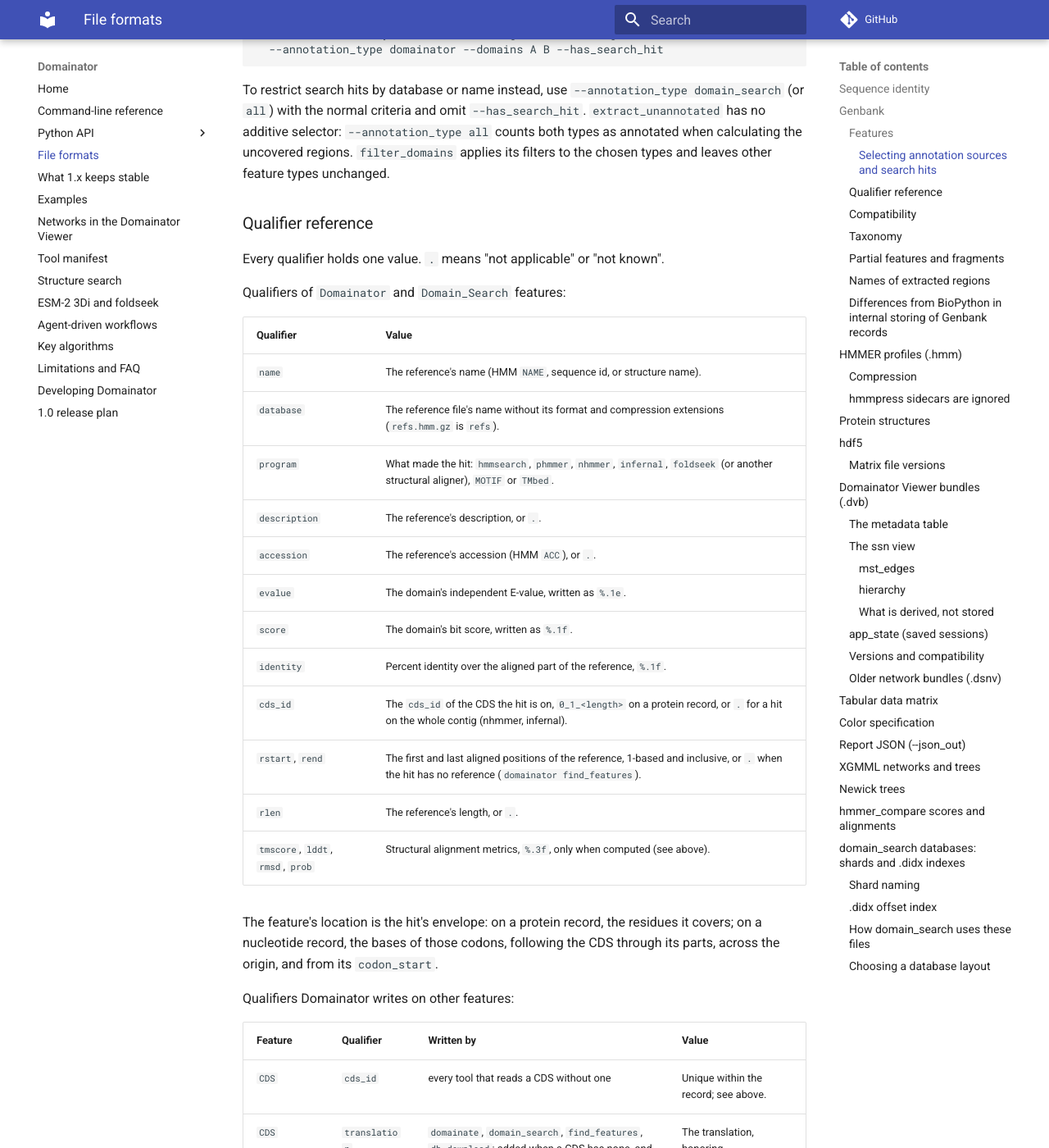
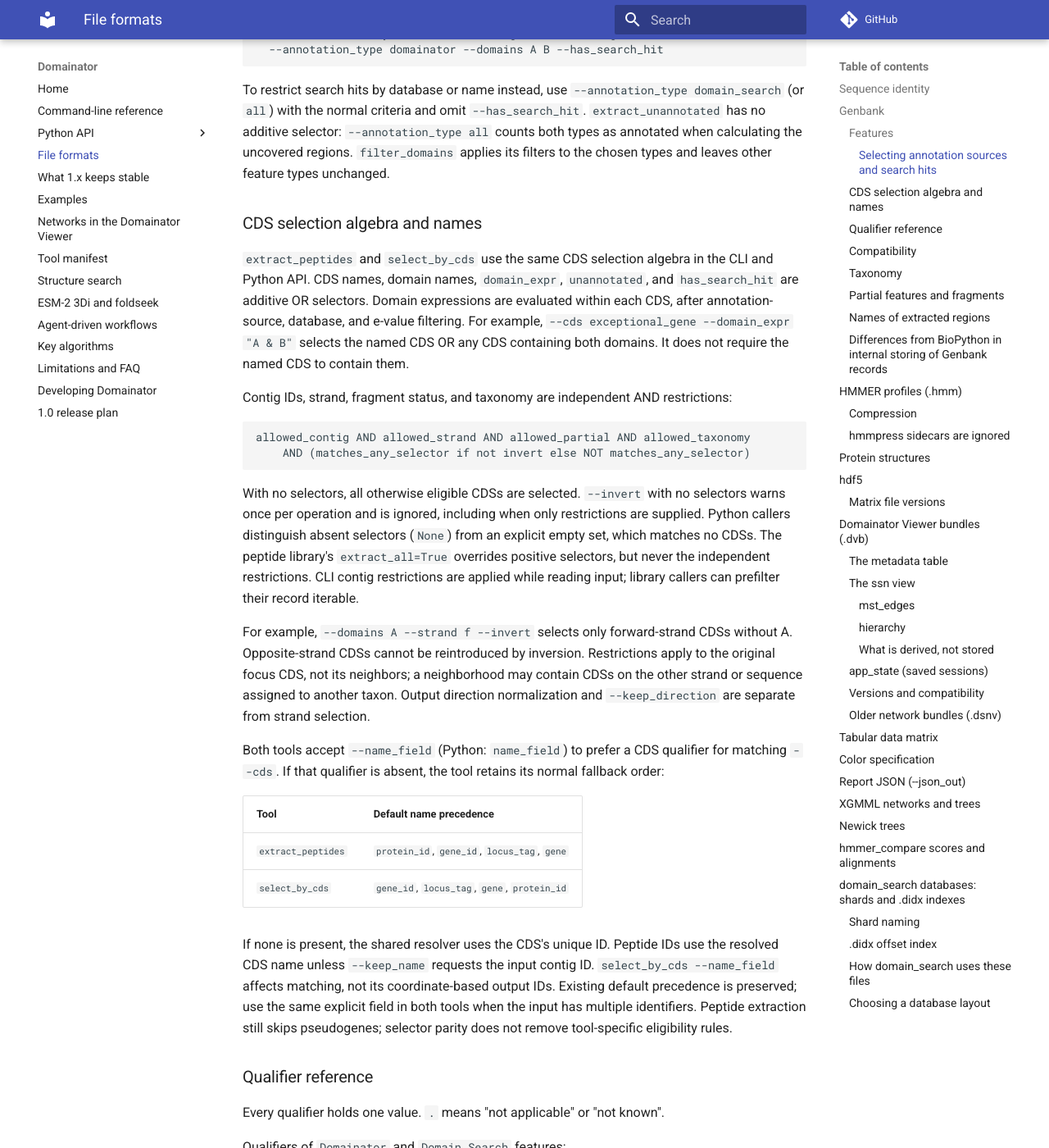
Before and after one commit to nebiolabs/domainator, an MkDocs documentation site: the page built from docs/file_formats.md, in a window 1280 px wide and 1400 px high, scrolled down 3458 px. Shown: the whole window at 82% size. Built offline with MkDocs 1.6.1 and Material for MkDocs 9.7.7, drawn with Linux system fonts in a browser that asks for light colours; comment, search, counter and statistics services are not loaded.

Commit message:
harmonize select_by_cds with extract_peptides

````diff
--- a/docs/file_formats.md
+++ b/docs/file_formats.md
@@ -123,6 +123,51 @@ To restrict search hits by database or name instead, use `--annotation_type doma
 `extract_unannotated` has no additive selector: `--annotation_type all` counts both types
 as annotated when calculating the uncovered regions. `filter_domains` applies its filters
 to the chosen types and leaves other feature types unchanged.
+
+### CDS selection algebra and names
+
+`extract_peptides` and `select_by_cds` use the same CDS selection algebra in the CLI
+and Python API. CDS names, domain names, `domain_expr`, `unannotated`, and
+`has_search_hit` are additive OR selectors. Domain expressions are evaluated within
+each CDS, after annotation-source, database, and e-value filtering. For example,
+`--cds exceptional_gene --domain_expr "A & B"` selects the named CDS OR any CDS
+containing both domains. It does not require the named CDS to contain them.
+
+Contig IDs, strand, fragment status, and taxonomy are independent AND restrictions:
+
+```text
+allowed_contig AND allowed_strand AND allowed_partial AND allowed_taxonomy
+    AND (matches_any_selector if not invert else NOT matches_any_selector)
+```
+
+With no selectors, all otherwise eligible CDSs are selected. `--invert` with no
+selectors warns once per operation and is ignored, including when only restrictions
+are supplied. Python callers distinguish absent selectors (`None`) from an explicit
+empty set, which matches no CDSs. The peptide library's `extract_all=True` overrides
+positive selectors, but never the independent restrictions. CLI contig restrictions
+are applied while reading input; library callers can prefilter their record iterable.
+
+For example, `--domains A --strand f --invert` selects only forward-strand CDSs
+without A. Opposite-strand CDSs cannot be reintroduced by inversion. Restrictions
+apply to the original focus CDS, not its neighbors; a neighborhood may contain CDSs
+on the other strand or sequence assigned to another taxon. Output direction
+normalization and `--keep_direction` are separate from strand selection.
+
+Both tools accept `--name_field` (Python: `name_field`) to prefer a CDS qualifier
+for matching `--cds`. If that qualifier is absent, the tool retains its normal
+fallback order:
+
+| Tool | Default name precedence |
+|---|---|
+| `extract_peptides` | `protein_id`, `gene_id`, `locus_tag`, `gene` |
+| `select_by_cds` | `gene_id`, `locus_tag`, `gene`, `protein_id` |
+
+If none is present, the shared resolver uses the CDS's unique ID. Peptide IDs use
+the resolved CDS name unless `--keep_name` requests the input contig ID.
+`select_by_cds --name_field` affects matching, not its coordinate-based output IDs.
+Existing default precedence is preserved; use the same explicit field in both tools
+when the input has multiple identifiers. Peptide extraction still skips pseudogenes;
+selector parity does not remove tool-specific eligibility rules.
 
 ### Qualifier reference
 
````
Also changed, not shown: CHANGELOG.md (+6 -0 lines), MIGRATION.md (+30 -0 lines), docs/cli/extract_peptides.md (+9 -5 lines), docs/cli/select_by_cds.md (+9 -9 lines), 6 other files.
